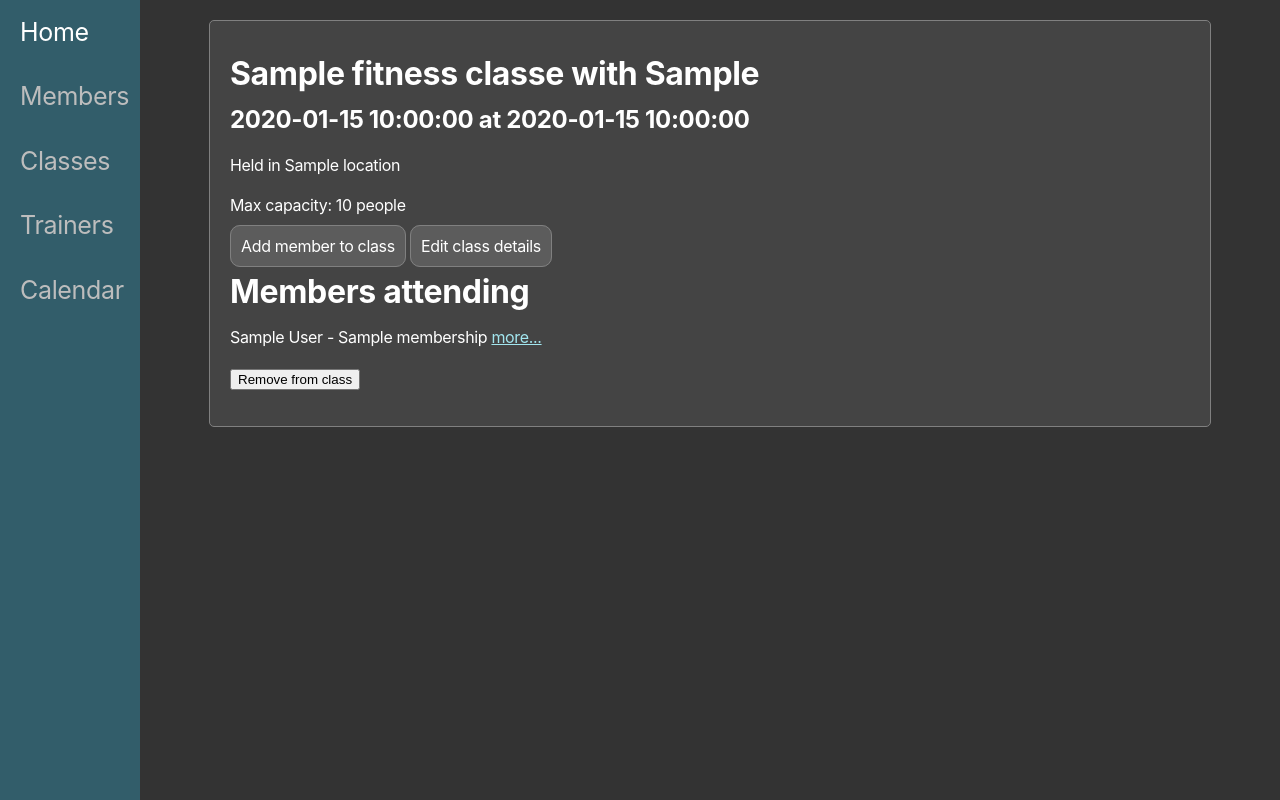
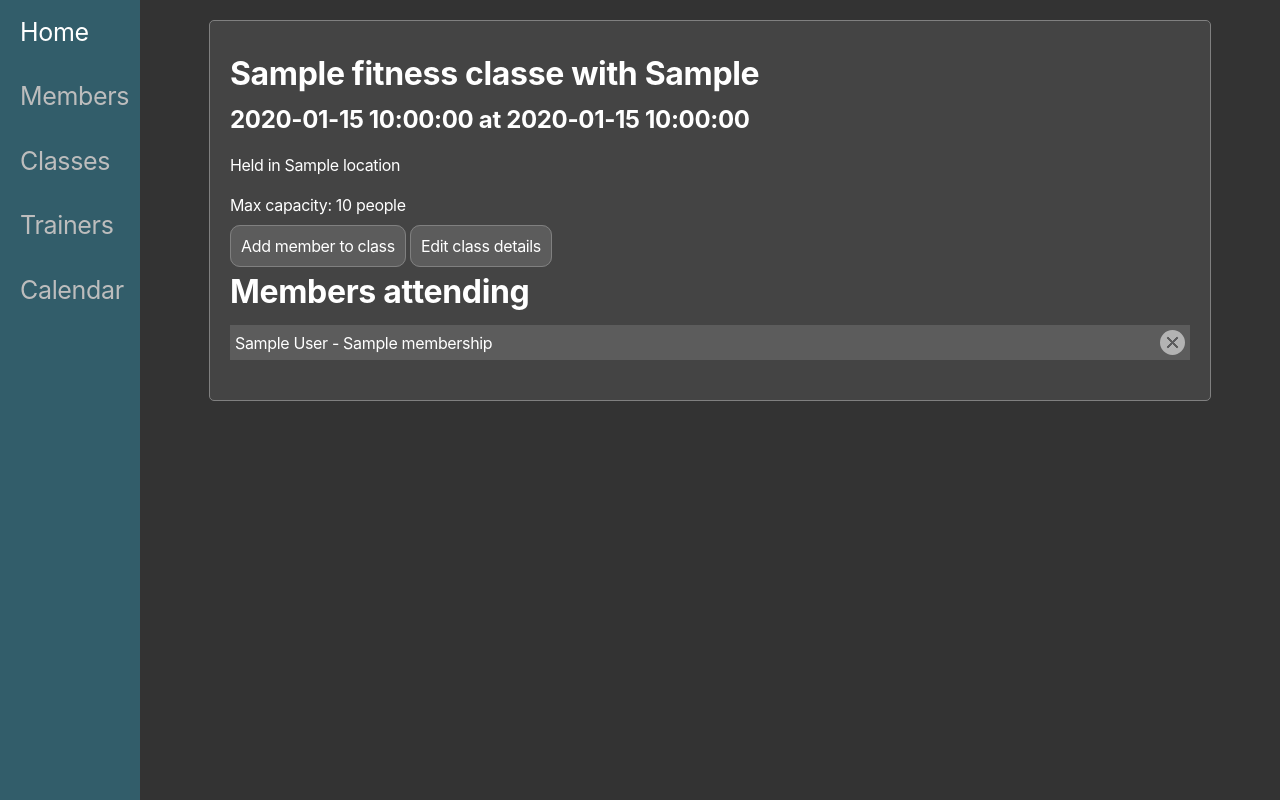
Before and after one commit to alexkinsey/kenetic_gym_schedual_planner, a Flask app: page /classes/1 in a window 1280 px wide. Run offline with Flask 2, Linux system fonts and the light colour scheme; a database or web service that is not in the repository returns one stand-in record (values such as "Sample title"); some libraries are stand-ins or nearby versions.

Commit message:
more styling to buttons on all pages

```diff
--- a/static/css/fitness_class.css
+++ /dev/null
@@ -1,11 +0,0 @@
-.class_row{
-    text-decoration: none;
-    color: white;
-    background-color:#5C5C5C;
-    padding: 5px;
-    display:flex;
-    justify-content: space-between;
-    align-items: center;
-    height: 25px;
-    margin: 20px 0px;
-}
--- a/static/css/style.css
+++ b/static/css/style.css
@@ -30,6 +30,17 @@ main{
     width:960px;
     padding:20px;
 }
+.container_row{
+    text-decoration: none;
+    color: white;
+    background-color:#5C5C5C;
+    padding: 5px;
+    display:flex;
+    justify-content: space-between;
+    align-items: center;
+    height: 25px;
+    margin: 20px 0px;
+}
 .light_grey_button{
     text-decoration: none;
     color: white;
@@ -39,12 +50,25 @@ main{
     border-radius: 10px;
 }
 .delete_button{
-    background-color: rgb(200, 40, 40);
+    background-color: #D14F41;
     color: white;
     font-size: 16px;
     padding: 10px;
-    border: 1px solid grey;
+    border: 1px solid #691109;
     border-radius: 10px;
+    cursor: pointer
+}
+.circle_delete_button{
+    display:block;
+    box-sizing:border-box;
+    width:25px;
+    height:25px;
+    border-width:5px;
+    border-style: solid;
+    border-color:#b3b3b3;
+    border-radius:100%;
+    background: -webkit-linear-gradient(-45deg, transparent 0%, transparent 46%, #5C5C5C 46%,  #5C5C61 56%,transparent 56%, transparent 100%), -webkit-linear-gradient(45deg, transparent 0%, transparent 46%, #5C5C5C 46%,  #5C5C5C 56%,transparent 56%, transparent 100%);
+    background-color: #b3b3b3;
 }
 
 /* The sidebar menu */
--- a/templates/base.html
+++ b/templates/base.html
@@ -5,7 +5,6 @@
     <meta http-equiv="X-UA-Compatible" content="IE=edge">
     <meta name="viewport" content="width=device-width, initial-scale=1.0">
     <link rel="stylesheet" href="{{ url_for('static', filename='css/style.css') }}">
-    <link rel="stylesheet" href="{{ url_for('static', filename='css/fitness_class.css') }}">
     <title>Kinetic</title>
 </head>
 <body>
--- a/templates/fitness_classes/index.html
+++ b/templates/fitness_classes/index.html
@@ -5,7 +5,7 @@
         <h1>All classes</h1>
         <a href="/classes/new" class="light_grey_button">Create new class</a>
         {% for fitness_class in all_fitness_classes %}
-            <a href="/classes/{{fitness_class.id}}" class="class_row">
+            <a href="/classes/{{fitness_class.id}}" class="container_row">
                 <p>{{fitness_class.title}} with {{fitness_class.trainer.first_name}}</p>
                 <p>{{fitness_class.date}}</p>
             </a>
--- a/templates/fitness_classes/show.html
+++ b/templates/fitness_classes/show.html
@@ -12,15 +12,14 @@
     <h1>Members attending</h1>
 
     {% for member in members %}
-        <p>
+        <a href="/members/{{member.id}}" class="container_row">
             {{member.first_name}} {{member.last_name}} - {{member.membership}}
-            <a href="/members/{{member.id}}">more...</a>
             <form action="/attendances/{{member.id}}/delete" method="post">
                 <input type="hidden" name="member_id" value="{{member.id}}">
                 <input type="hidden" name="fitness_class_id" value="{{fitness_class.id}}">
-                <input type="submit" value="Remove from class">
+                <input type="submit" value="" class="circle_delete_button">
             </form>
-        </p>
+        </a>
     {% endfor %}
 </div>
 {% endblock %}
```
Also changed, not shown: templates/members/index.html (+11 -4 lines).
